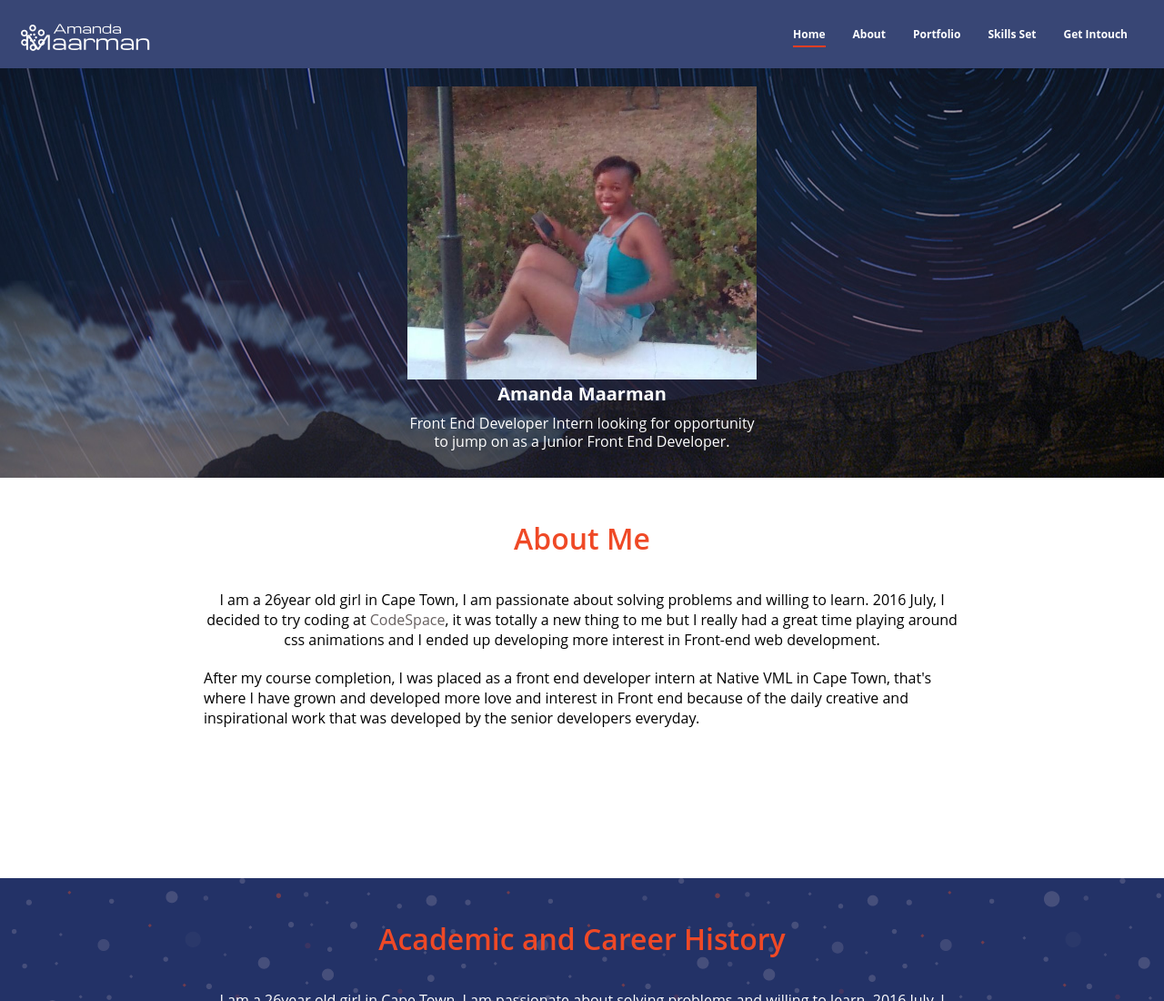
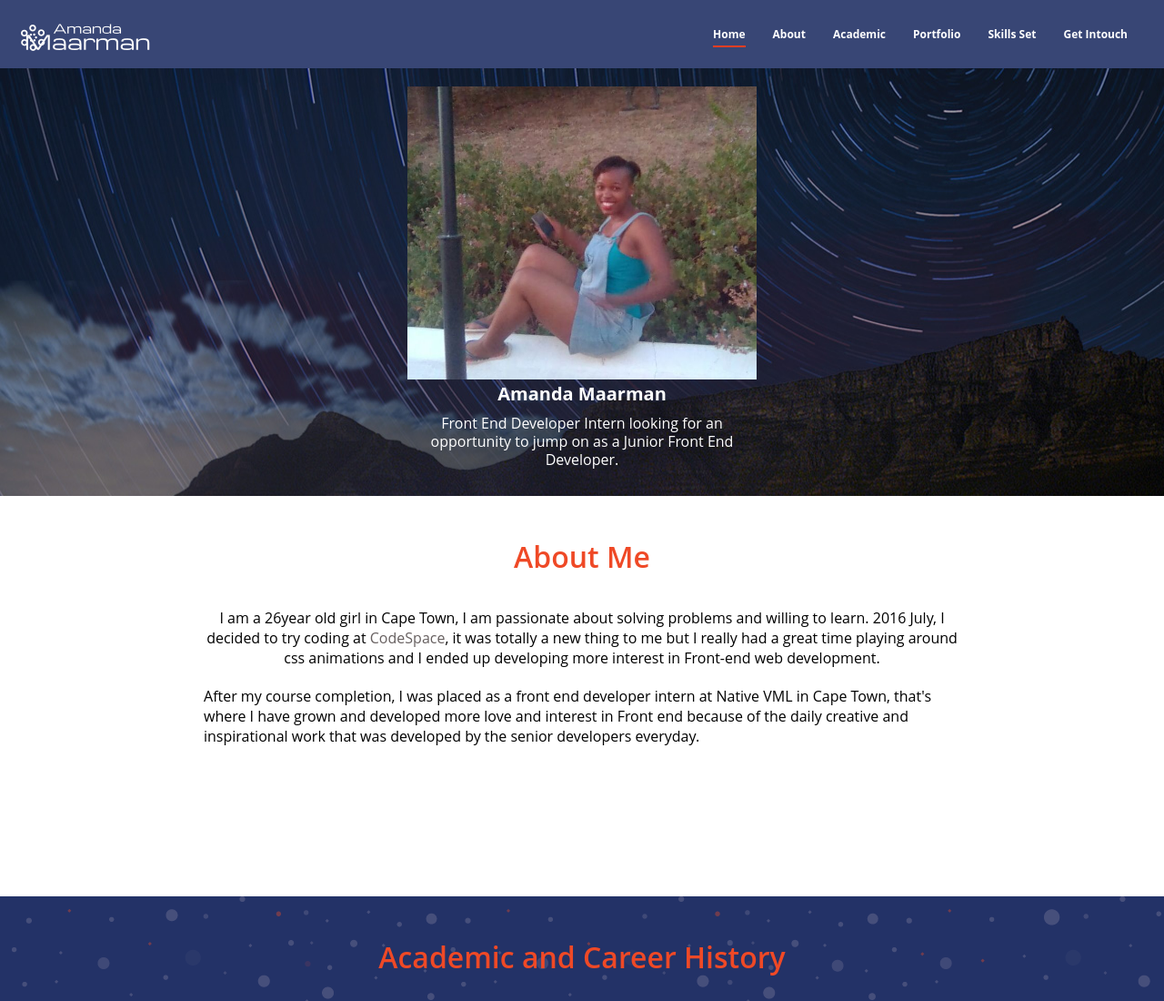
Before and after one commit to amandam2017/profile, a website: page app/index.html in a window 1280 px wide. Shown: the top 1100 px of the page at 91% size. Drawn offline with Linux system fonts and the light colour scheme.

Commit message:
adding last on academic

```diff
--- a/app/index.html
+++ b/app/index.html
@@ -31,6 +31,7 @@
             <ul class="nav__list">
                 <li class="nav__list-item active"><a href="index.html" class="nav__link">Home</a></li>
                 <li class="nav__list-item"><a href="about.html" class="nav__link">About</a></li>
+                <li class="nav__list-item"><a href="academic.html" class="nav__link">Academic</a></li>
                 <li class="nav__list-item"><a href="portfolio.html" class="nav__link" target="blank">Portfolio</a></li>
                 <li class="nav__list-item"><a href="skillset.html" class="nav__link">Skills Set</a>
                     <!--  <ul class="hidden-list"> -->
@@ -49,7 +50,7 @@
             <div class="profile__image">
                 <img src="images/cropped_image.png">
                 <h4>Amanda Maarman</h4>
-                <p>Front End Developer Intern looking for opportunity to jump on as a Junior Front End Developer.</p>
+                <p>Front End Developer Intern looking for an opportunity to jump on as a Junior Front End Developer.</p>
             </div>
         </div>
 
@@ -71,7 +72,7 @@
                     <a href="academic.html" target="blank">
                         <img src="images/academic.png">
                     </a>
-                    <a href="#" target="blank">
+                    <a href="placement.html" target="blank">
                         <img src="images/academic.png">
                     </a>
                 </div>
--- a/app/scss/styles.scss
+++ b/app/scss/styles.scss
@@ -115,7 +115,7 @@ p {
     &__list {
         margin:0;
         padding: 90px 0 0 0;
-        background-color: #fff;
+        // background-color: #fff;
         // display: none;
 
         @include bp(lg) {
@@ -130,7 +130,9 @@ p {
             display: block;
             list-style-type:none;
             margin-right: 0px;
-            color: #255f12;
+            color: #fff;
+            border-bottom: 1px solid #fff;
+            padding:15px;
 
             @include bp(md) {
                 float: left;
@@ -138,6 +140,8 @@ p {
                 color: #fff;
                 font-size: 12px;
                 font-family: "Helvetica Neue", Helvetica, Arial, sans-serif;
+                border-bottom: 0;
+                padding: 0;
             }
 
                 &.active a {
@@ -152,14 +156,13 @@ p {
                 & a {
                 display: block;
                 padding: 10px 20px;
-                color: #255f12;
+                font-weight: 700;
                 text-decoration: none;
+                color: #fff;
 
                 @include bp(md) {
                     padding:0;
                     line-height: 25px;
-                    font-weight: 700;
-                    color: #fff;
                 }
             }
 
```
Also changed, not shown: app/about.html (+1 -0 lines), app/academic.html (+2 -1 lines), app/contact.html (+1 -0 lines), app/footer.html (+1 -0 lines), app/portfolio.html (+1 -0 lines), app/skillset.html (+1 -0 lines), app/css/styles.css.
